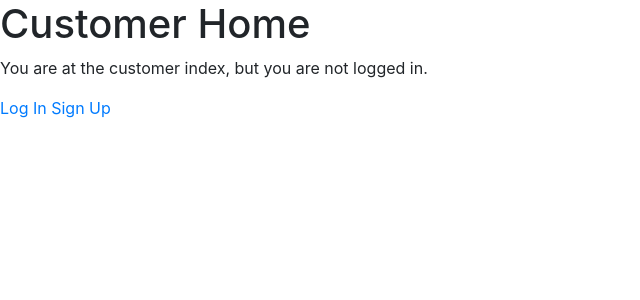
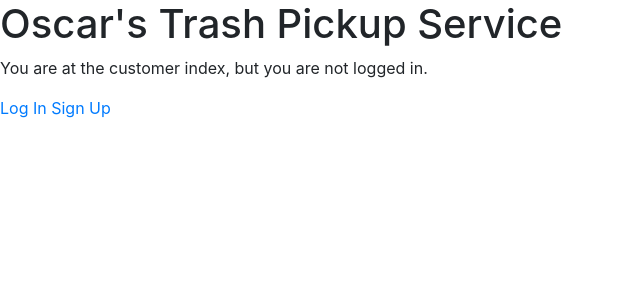
Before and after one commit to GingerGuy93/trash_collector, a Django app: template trash_collector/customers/templates/customers/index.html in a window 1280 px wide. Shown: the top 300 px of the page, without its empty margins (0-640 px from the left). Run offline with Django 3.2, Linux system fonts and the light colour scheme; the template is opened without the code that fills it, so the values that code supplies are empty; some libraries are stand-ins or nearby versions.

Commit message:
Took out registration link since once user creates account it brings them directly to that page first.

```diff
--- a/trash_collector/customers/templates/customers/index.html
+++ b/trash_collector/customers/templates/customers/index.html
@@ -3,11 +3,18 @@
 
 {% block title %} Customer Home {% endblock %}
 
-{% block header %} Customer Home {% endblock %}
+{% block header %} Oscar's Trash Pickup Service {% endblock %}
 
 {% block content %}
   {% if user.is_authenticated %}
-    Hello Customer {{ user.username }}!
+    Hello {{ user.username }}! <br>
+
+    We Pride ourselves on being able to pick up your trash timely on a weekly basis <br>
+
+    If you would like to schedule a pickup on a certain day or change your weekly pickup day please use the links above <br>
+
+    You can also see you account balance by clicking on the Account Information link above <br>
+
   {% else %}
     <p>You are at the customer index, but you are not logged in.</p>
     <a href="{% url 'login' %}">Log In</a>
--- a/trash_collector/templates/base.html
+++ b/trash_collector/templates/base.html
@@ -13,14 +13,10 @@
 {% if user.is_authenticated %}
   {% for group in user.groups.all%}
     {% if group.name == "Customers" %}
-    <p>Customer Navbar</p>
     <nav class="navbar navbar-expand-sm bg-light">
        <ul class="navbar-nav">
            <li class="nav-item">
               <a class="nav-link" href="{% url 'customers:index' %}">Home</a>
-          </li>
-          <li class="nav-item">
-              <a class="nav-link" href="{% url 'customers:sign_up' %}">Register Account</a>
           </li>
           <li class="nav-item">
               <a class="nav-link" href="{% url 'customers:change' %}">Change Pickup Day</a>
```
